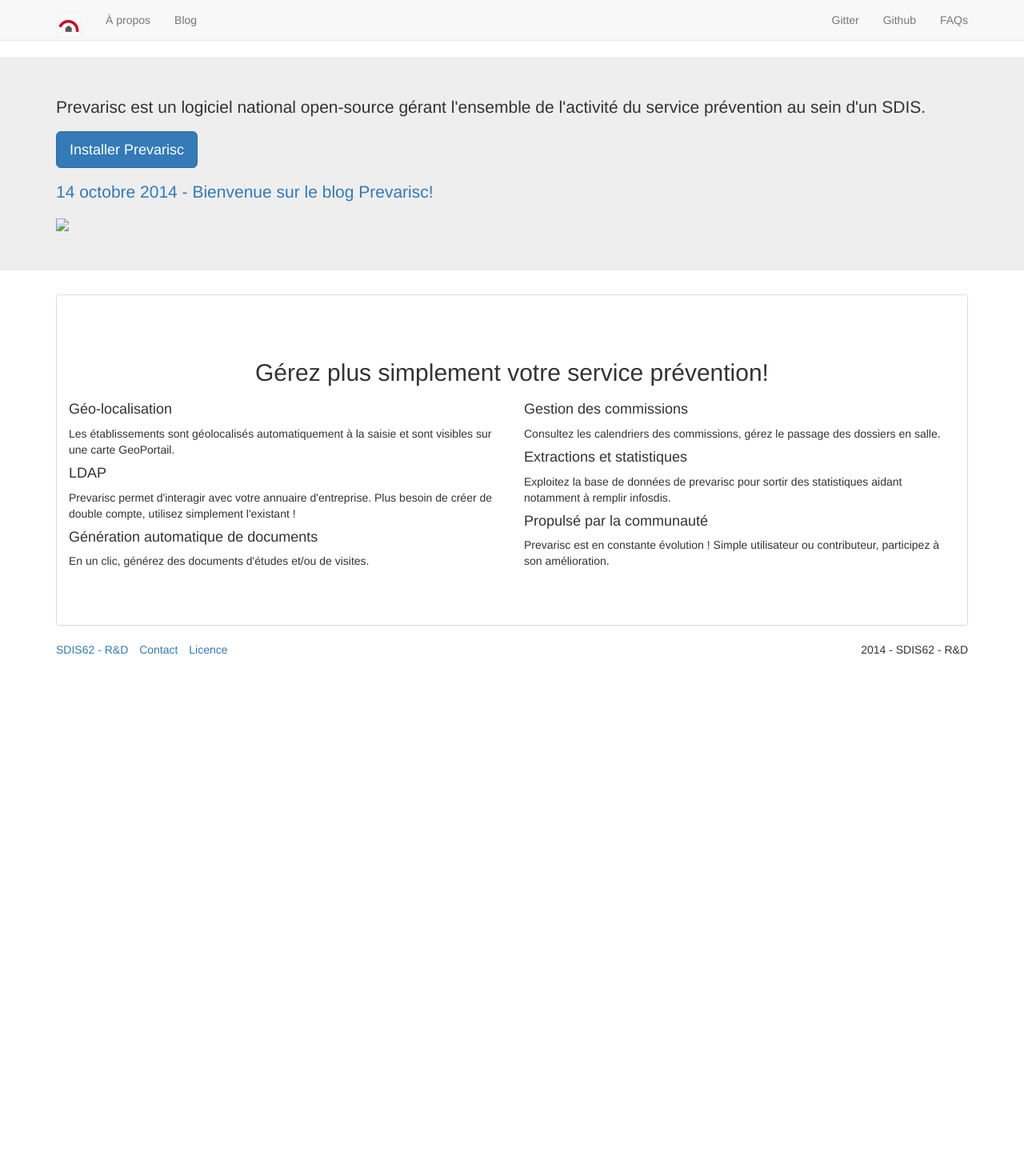
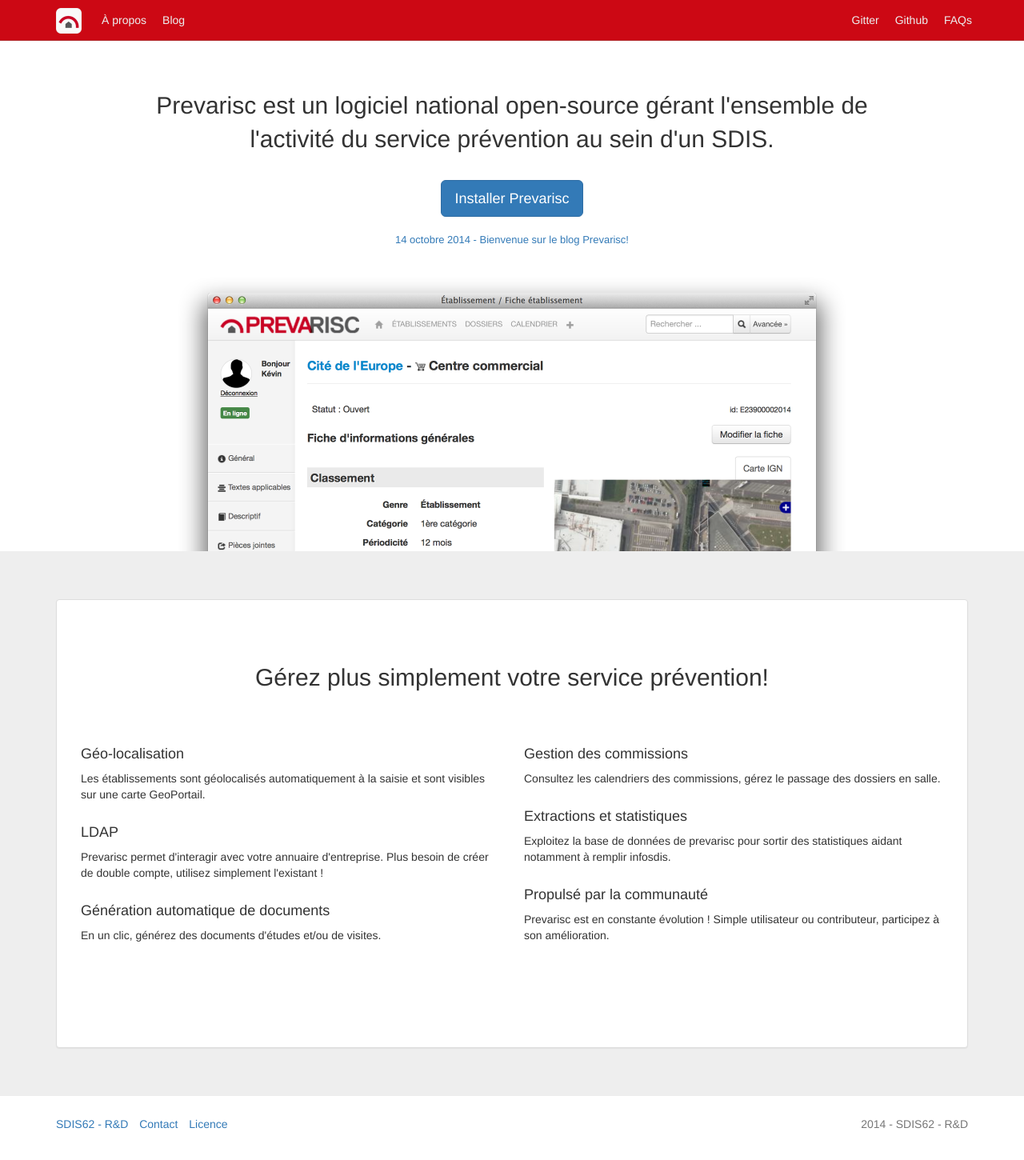
Before and after one commit to SDIS62/prevarisc, a Jekyll site: the page built from index.html, in a window 1280 px wide. Shown: the whole page at 80% size. Built offline with Jekyll 4.4.1, drawn with Linux system fonts in a browser that asks for light colours; nearby versions of some CDN libraries; before the commit the page ends 900 px from its top, so only the background shows below that.

Commit message:
Précision sur la racine

```diff
--- a/_config.yml
+++ b/_config.yml
@@ -10,6 +10,6 @@
 paginate:       5
 paginate_path: "blog/page:num"
 encoding:       UTF-8
-baseurl:        "prevarisc"
+baseurl:        "/prevarisc"
 
 exclude:        ["README.md"]
```
